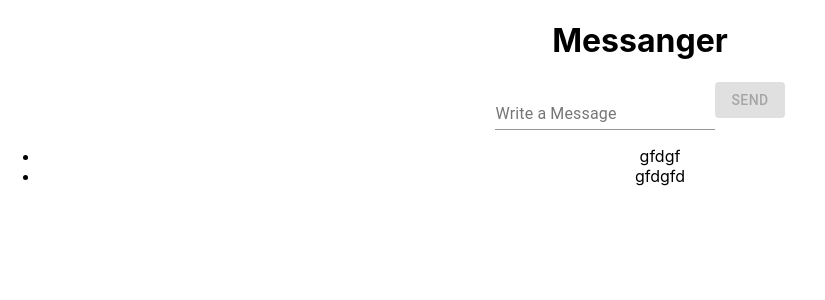
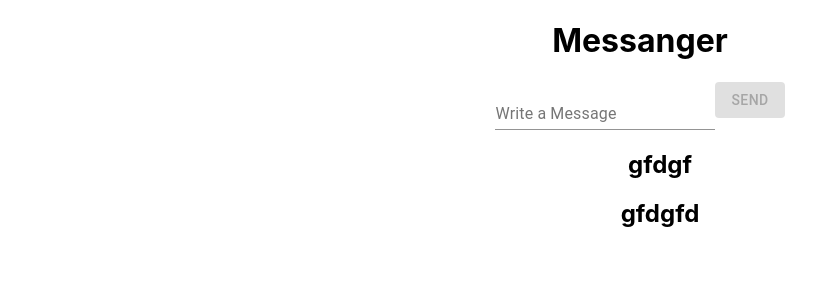
Before and after one commit to ssemenidov/messenger, a React (Create React App) app: page / in a window 1280 px wide. Shown: the top 300 px of the page, without its empty margins (0-825 px from the left). Built offline with nearby package versions, Linux system fonts and the light colour scheme.

Commit message:
Message comp

```diff
--- a/src/App.js
+++ b/src/App.js
@@ -1,7 +1,7 @@
 import React, { useState, useEffect } from "react";
 import { Button, TextField } from "@material-ui/core";
 import "./App.css";
-
+import Message from "./components/Message";
 function App() {
   const [input, setInput] = useState("");
   const [messages, setMessages] = useState(["gfdgf", "gfdgfd"]);
@@ -34,7 +34,7 @@ function App() {
 
       <ul>
         {messages.map((message) => (
-          <li>{message}</li>
+          <Message message={message}></Message>
         ))}
       </ul>
     </div>
--- /dev/null
+++ b/src/components/Message.js
@@ -0,0 +1,11 @@
+import React from "react";
+
+function Message(props) {
+  return (
+    <div>
+      <h2>{props.message}</h2>
+    </div>
+  );
+}
+
+export default Message;
```
Also changed, not shown: src/components/Todo.js (deleted).
